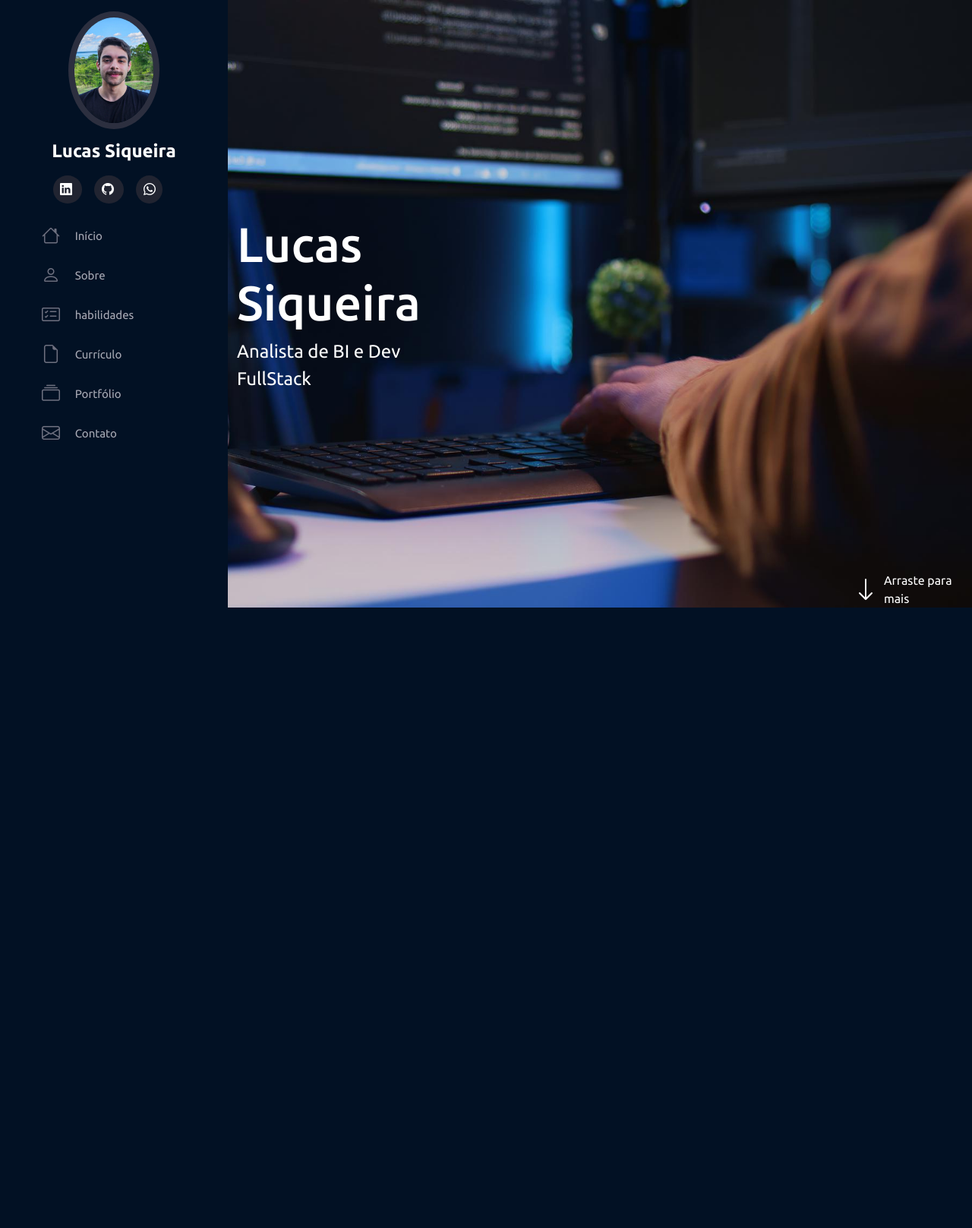
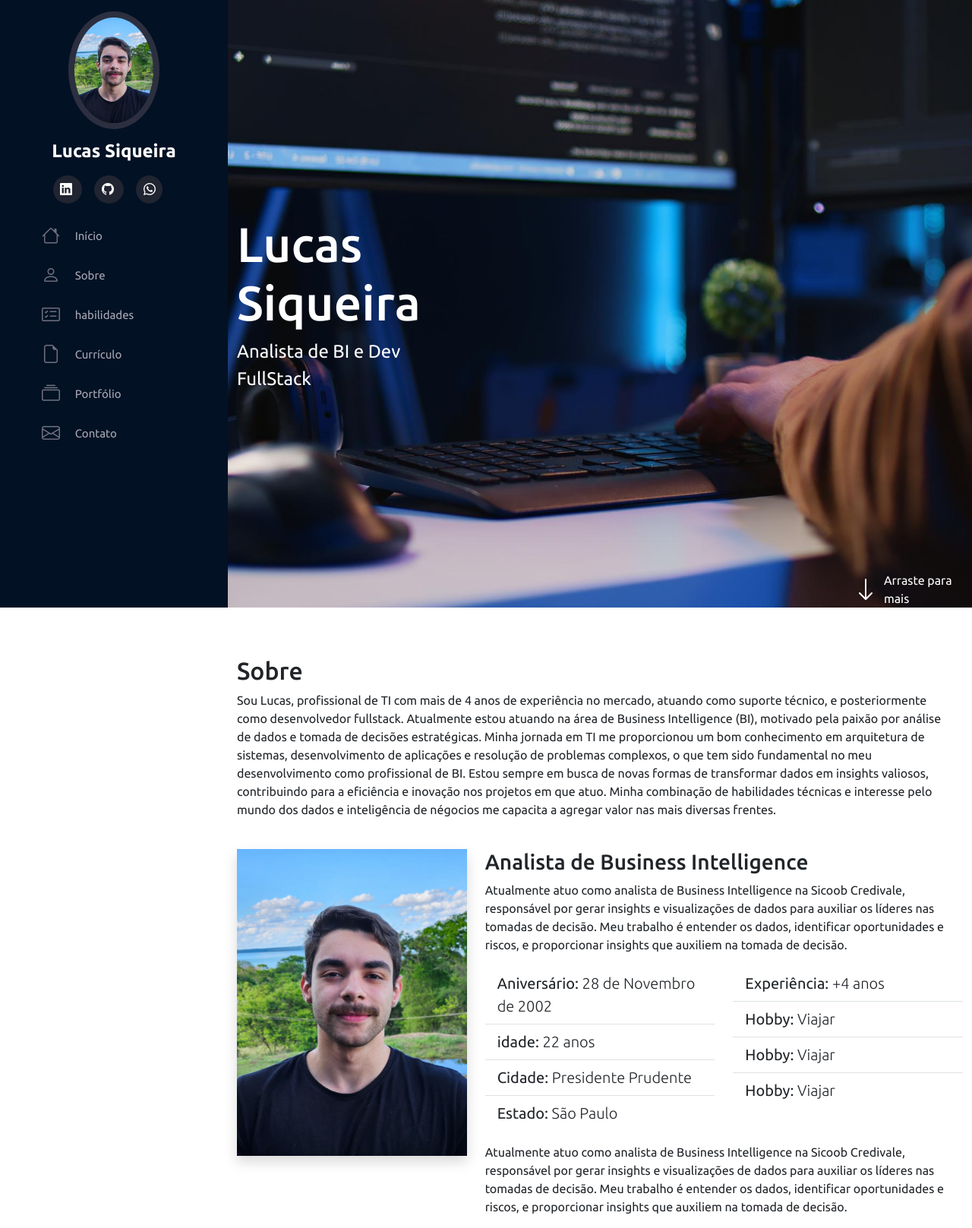
Before and after one commit to LUC4S-dev/Portfolio, a Flask app: page / in a window 1280 px wide. Shown: the whole page at 76% size. Before the commit the page ends 800 px from the top, so only its background shows below. Run offline with Flask 3, Linux system fonts and the light colour scheme; some libraries are stand-ins or nearby versions.

Commit message:
about section

```diff
--- a/static/style.css
+++ b/static/style.css
@@ -163,4 +163,23 @@ i.menu-mobile{
     #main{
         margin-left: 0px;
     }
+    #title{
+        margin-top: 15px;
+    }
 }
+
+*::-webkit-scrollbar{
+    width: 10px;
+}
+
+
+*::-webkit-scrollbar-track{
+    width: 12px;
+    box-shadow: inset 0 0 .3rem #00000050;
+    background-color: #fff;
+}
+
+
+*::-webkit-scrollbar-thumb{
+    background-color: #252c90;
+}
--- a/templates/index.html
+++ b/templates/index.html
@@ -36,11 +36,11 @@
     <nav id="navbar" class="nav-menu">
       <ul class="nav flex-column">
         <li class="nav-item">
-          <a class="nav-link active" aria-current="page" href="#"><i class="bi bi-house"></i>&nbsp Início</a>
+          <a class="nav-link active" aria-current="page" href="#inicio"><i class="bi bi-house"></i>&nbsp Início</a>
         </li>
 
         <li class="nav-item">
-          <a class="nav-link" href="#"> <i class="bi bi-person"></i>&nbsp Sobre</a>
+          <a class="nav-link" href="#sobre"> <i class="bi bi-person"></i>&nbsp Sobre</a>
         </li>
 
         <li class="nav-item">
@@ -73,10 +73,75 @@
       <div class="col-md-7 d-flex justify-content-end align-items-end">
         <div id="arraste" class="d-flex align-items-center">
           <i class="bi bi-arrow-down text-white pe-2 fs-2" ariai-hidden="true"></i>
-          <a href="">Arraste para mais</a>
+          <a href="#sobre">Arraste para mais</a>
         </div>
       </div>
     </section>
+
+    <section id="sobre" class="container mt-5">
+
+      <div class="row w-100">
+        <div class="col-md-12">
+          <h2 class="pt-3">Sobre</h2>
+          <p>
+            Sou Lucas, profissional de TI com mais de 4 anos de experiência no mercado, atuando como suporte técnico, e
+            posteriormente como desenvolvedor fullstack. Atualmente estou atuando na área de Business Intelligence (BI),
+            motivado pela paixão por análise de dados e tomada de decisões estratégicas. Minha jornada em TI me
+            proporcionou um bom conhecimento em arquitetura de sistemas, desenvolvimento de aplicações e resolução de
+            problemas complexos, o que tem sido fundamental no meu desenvolvimento como profissional de BI.
+            Estou sempre em busca de novas formas de transformar dados em insights valiosos, contribuindo para a
+            eficiência e inovação nos projetos em que atuo. Minha combinação de habilidades técnicas e interesse pelo
+            mundo dos dados e inteligência de négocios me capacita a agregar valor nas mais diversas frentes.
+          </p>
+        </div>
+      </div>
+
+      <div class="row mt-4">
+        <div class=" col-md-4">
+          <img src="../static/img/perfil.jpg" alt="Foto do Lucas" class="img-fluid shadow">
+        </div>
+        <div class="col-md-8">
+          <h3 id="title">Analista de Business Intelligence</h3>
+          <p>
+            Atualmente atuo como analista de Business Intelligence na Sicoob Credivale, responsável por gerar insights e
+            visualizações de dados
+            para auxiliar os líderes nas tomadas de decisão. Meu trabalho é entender os dados, identificar oportunidades
+            e riscos, e proporcionar insights que auxiliem na tomada de decisão.
+          </p>
+
+          <div class="row mt-3 mb-3">
+            <div class="col-md-6">
+              <ul class="list-group list-group-flush fs-5">
+                <li class="list-group-item">Aniversário: <span class="fw-lighter">28 de Novembro de 2002</span></li>
+                <li class="list-group-item">idade: <span class="fw-lighter">22 anos</span></li>
+                <li class="list-group-item">Cidade: <span class="fw-lighter">Presidente Prudente</span></li>
+                <li class="list-group-item">Estado: <span class="fw-lighter">São Paulo</span></li>
+              </ul>
+            </div>
+
+            <div class="col-md-6">
+              <ul class="list-group list-group-flush fs-5">
+                <li class="list-group-item">Experiência: <span class="fw-lighter">+4 anos</span></li>
+                <li class="list-group-item">Hobby: <span class="fw-lighter">Viajar </span></li>
+                <li class="list-group-item">Hobby: <span class="fw-lighter">Viajar </span></li>
+                <li class="list-group-item">Hobby: <span class="fw-lighter">Viajar </span></li>
+              </ul>
+            </div>
+          </div>
+          <p>
+            Atualmente atuo como analista de Business Intelligence na Sicoob Credivale, responsável por gerar insights
+            e
+            visualizações de dados
+            para auxiliar os líderes nas tomadas de decisão. Meu trabalho é entender os dados, identificar
+            oportunidades
+            e riscos, e proporcionar insights que auxiliem na tomada de decisão.
+          </p>
+
+        </div>
+
+      </div>
+    </section>
+
   </main>
 
   <script src="../static/bootstrap/js/bootstrap.bundle.js"></script>
```
